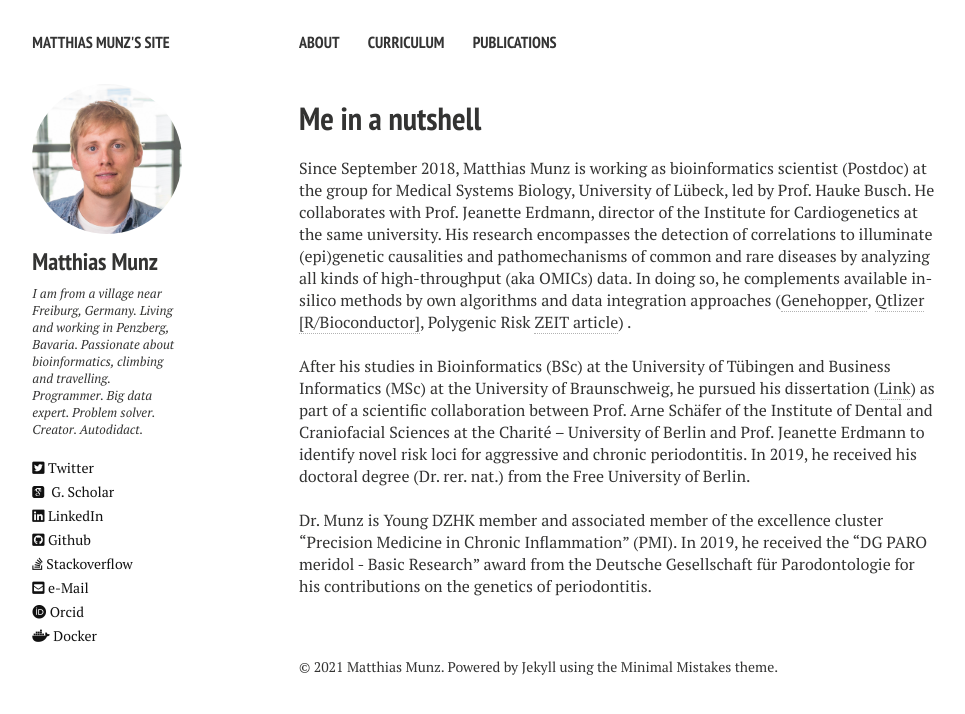
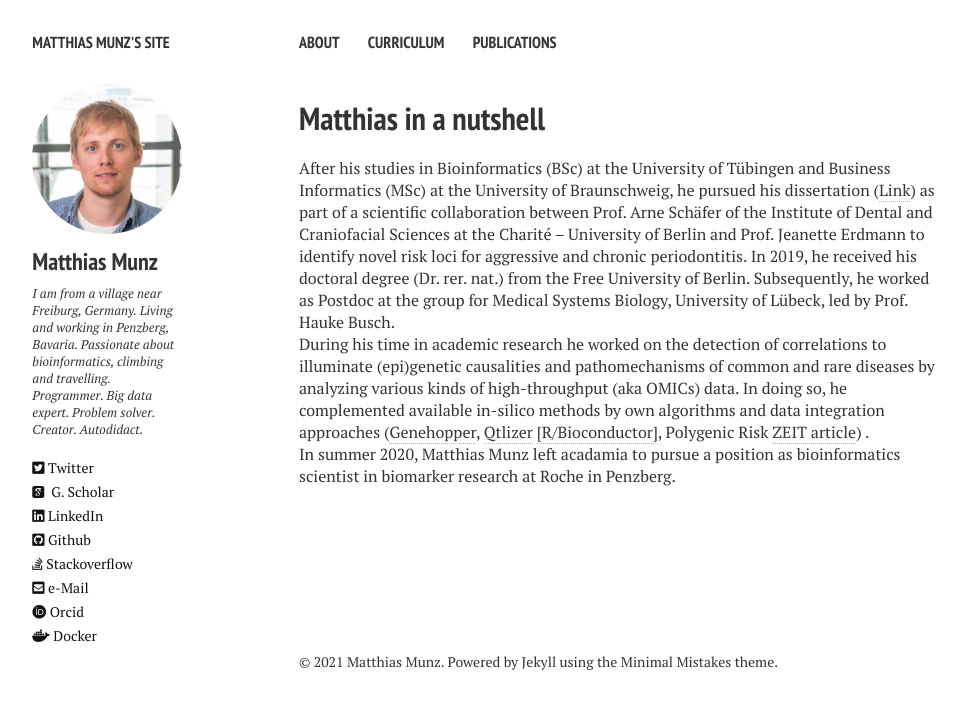
Before and after one commit to matmu/matmu.github.io-deprecated, a Jekyll site: the page built from _pages/about.md, in a window 1280 px wide. Shown: the top 714 px of the page, without its empty margins (21-986 px from the left). Built offline with Jekyll 4.4.1, drawn with Linux system fonts in a browser that asks for light colours; nearby versions of some CDN libraries.

Commit message:
Update about.md

```diff
--- a/_pages/about.md
+++ b/_pages/about.md
@@ -1,17 +1,14 @@
 ---
 layout: page
-title: Me in a nutshell
+title: Matthias in a nutshell
 permalink: /about/
 ---
 
-Since September 2018, Matthias Munz is working as bioinformatics scientist (Postdoc) at the group for Medical Systems Biology, University of Lübeck, led by Prof. Hauke Busch. He collaborates with Prof. Jeanette Erdmann, director of the Institute for Cardiogenetics at the same university. His research encompasses the detection of correlations to illuminate (epi)genetic causalities and pathomechanisms of common and rare diseases by analyzing all kinds of high-throughput (aka OMICs) data. In doing so, he complements available in-silico methods by own algorithms and data integration approaches ([Genehopper][genehopper], [Qtlizer][qtlizer] [[R/Bioconductor]][r-bioc], Polygenic Risk [ZEIT article][zeit-article]) .
-
+After his studies in Bioinformatics (BSc) at the University of Tübingen and Business Informatics (MSc) at the University of Braunschweig, he pursued his dissertation ([Link][dissertation-link]) as part of a scientific collaboration between Prof. Arne Schäfer of the Institute of Dental and Craniofacial Sciences at the Charité – University of Berlin and Prof. Jeanette Erdmann to identify novel risk loci for aggressive and chronic periodontitis. In 2019, he received his doctoral degree (Dr. rer. nat.) from the Free University of Berlin. Subsequently, he worked as Postdoc at the group for Medical Systems Biology, University of Lübeck, led by Prof. Hauke Busch.
 <br/>
-After his studies in Bioinformatics (BSc) at the University of Tübingen and Business Informatics (MSc) at the University of Braunschweig, he pursued his dissertation ([Link][dissertation-link]) as part of a scientific collaboration between Prof. Arne Schäfer of the Institute of Dental and Craniofacial Sciences at the Charité – University of Berlin and Prof. Jeanette Erdmann to identify novel risk loci for aggressive and chronic periodontitis. In 2019, he received his doctoral degree (Dr. rer. nat.) from the Free University of Berlin.
-
+During his time in academic research he worked on the detection of correlations to illuminate (epi)genetic causalities and pathomechanisms of common and rare diseases by analyzing various kinds of high-throughput (aka OMICs) data. In doing so, he complemented available in-silico methods by own algorithms and data integration approaches ([Genehopper][genehopper], [Qtlizer][qtlizer] [[R/Bioconductor]][r-bioc], Polygenic Risk [ZEIT article][zeit-article]) .
 <br/>
-Dr. Munz is Young DZHK member and associated member of the excellence cluster "Precision Medicine in Chronic Inflammation" (PMI). In 2019, he received the "DG PARO meridol - Basic Research" award from the Deutsche Gesellschaft für Parodontologie for his contributions on the genetics of periodontitis.
-
+In summer 2020, Matthias Munz left acadamia to pursue a position as bioinformatics scientist in biomarker research at Roche in Penzberg.
 
 [zeit-article]: /pdfs/DIE-ZEIT-43-2018-18.10.2018.pdf
 [genehopper]: http://genehopper.de/
```
